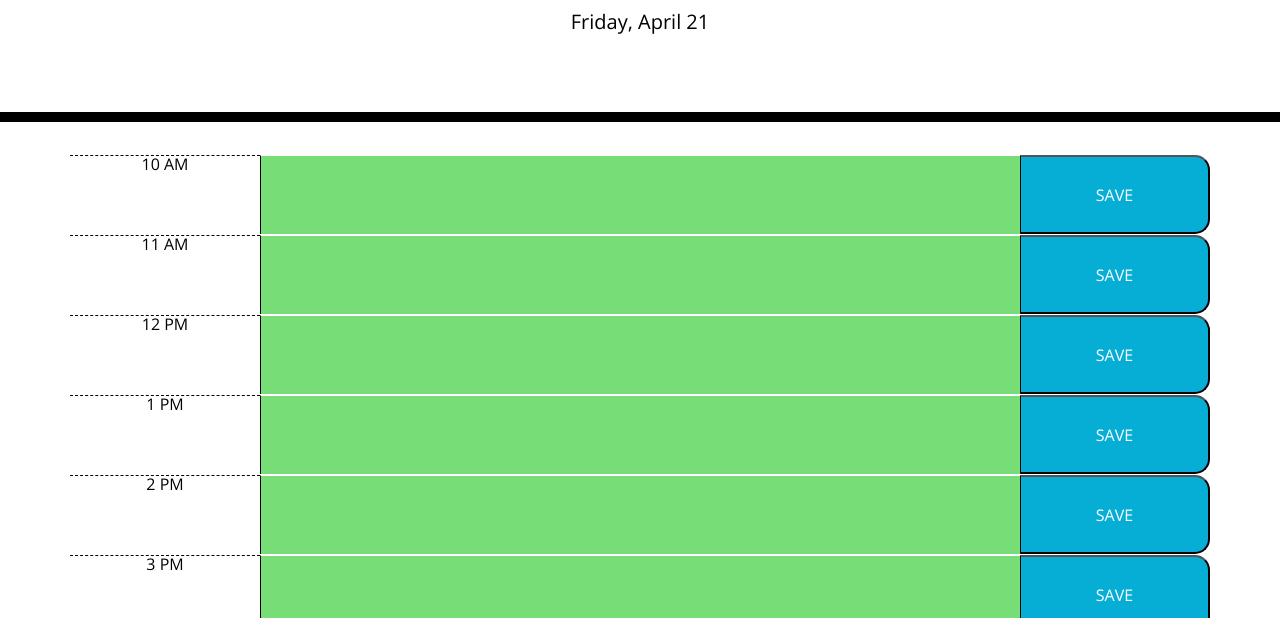
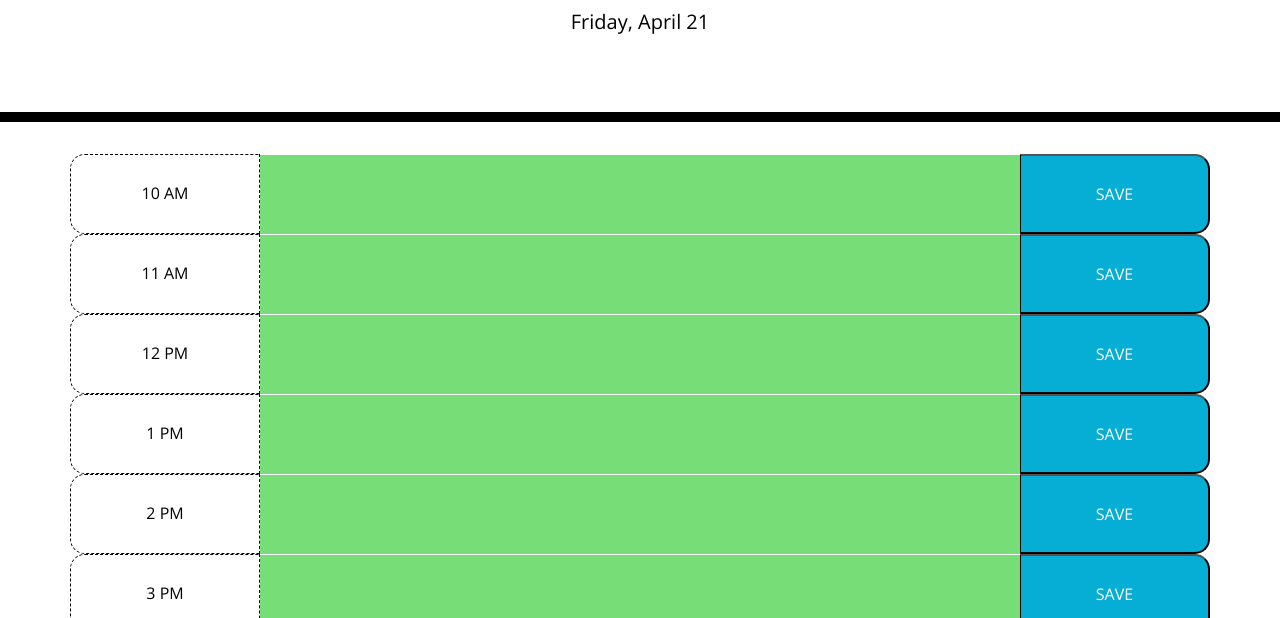
Before and after one commit to sydKB/Workday-Scheduler, a plain HTML site: page index.html in a window 1280 px wide. Shown: the part 182-800 px from the top of the page. Drawn offline with nearby package versions, Linux system fonts and the light colour scheme.

Commit message:
css comments and edits

```diff
--- a/assets/style.css
+++ b/assets/style.css
@@ -2,21 +2,19 @@ body {
   font-family: 'Open Sans', sans-serif;
   font-size: 16px;
   line-height: 1;
+  color: black;
 }
 
 textarea {
   background: transparent;
   border: none;
   resize: none;
-  color: #000000;
-  border-left: 1px solid black;
   padding: 10px;
 }
 
 .jumbotron {
   text-align: center;
   background-color: transparent;
-  color: black;
   border-radius: 0;
   border-bottom: 10px solid black;
 }
@@ -33,13 +31,13 @@ textarea {
 .row {
   white-space: pre-wrap;
   height: 80px;
-  border-top: 1px solid white;
 }
 
 .hour {
-  background-color: #ffffff;
-  color: #000000;
-  border-top: 1px dashed #000000;
+  border: 1px dashed black;
+  border-top-left-radius: 15px;
+  border-bottom-left-radius: 15px;
+  padding-top: 30px;
 }
 
 .past {
@@ -67,11 +65,14 @@ textarea {
   color: white;
 }
 
+/*"SAVE" button slightly changes color
+and word gets bigger upon hover*/
 .saveBtn:hover {
   background-color: #0fbcdf;
   font-size: 20px;
 }
 
+/* divides the text section hours with black lines*/
 .col-8 {
   border-top: 1px solid;
 }
```
